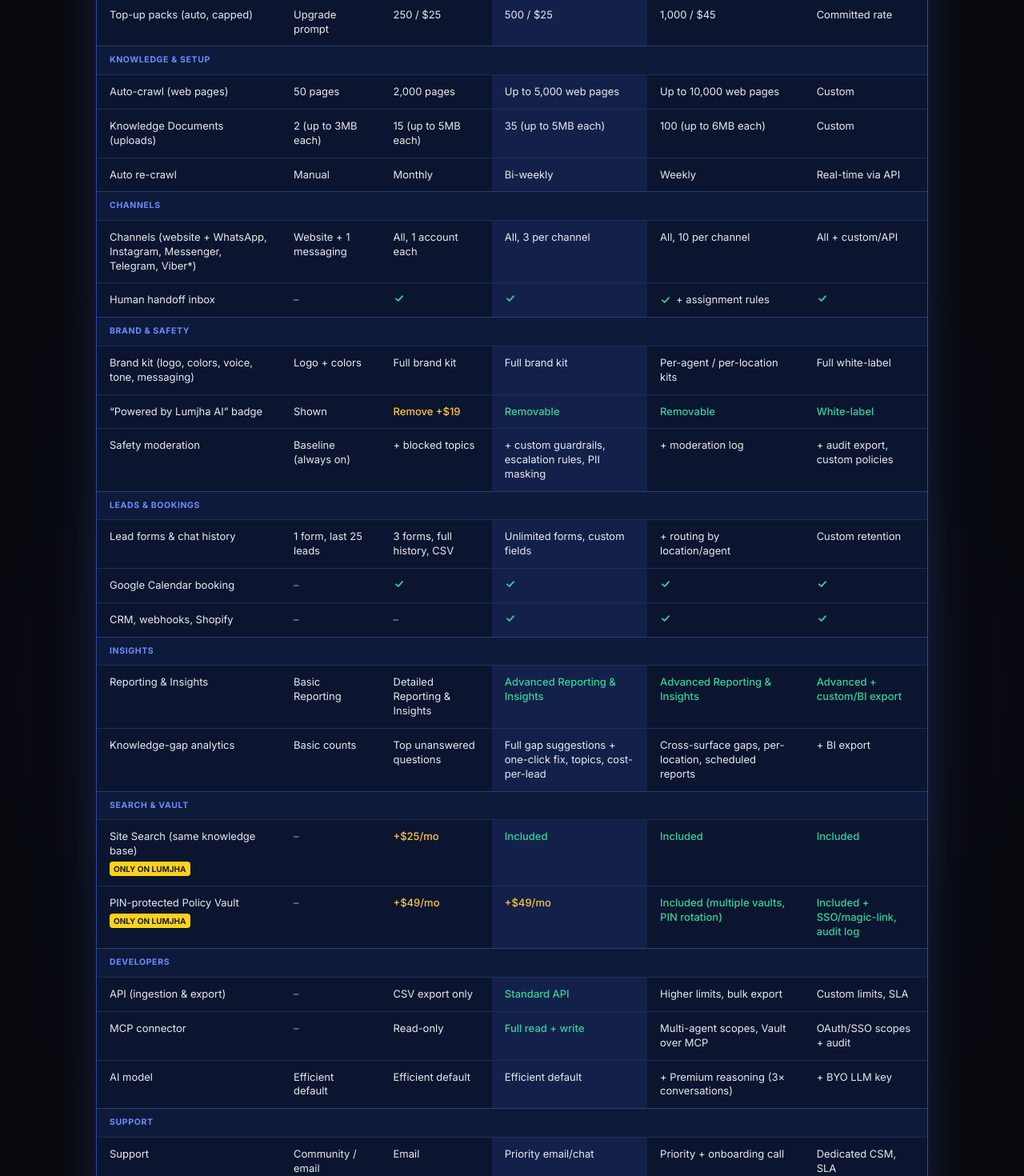
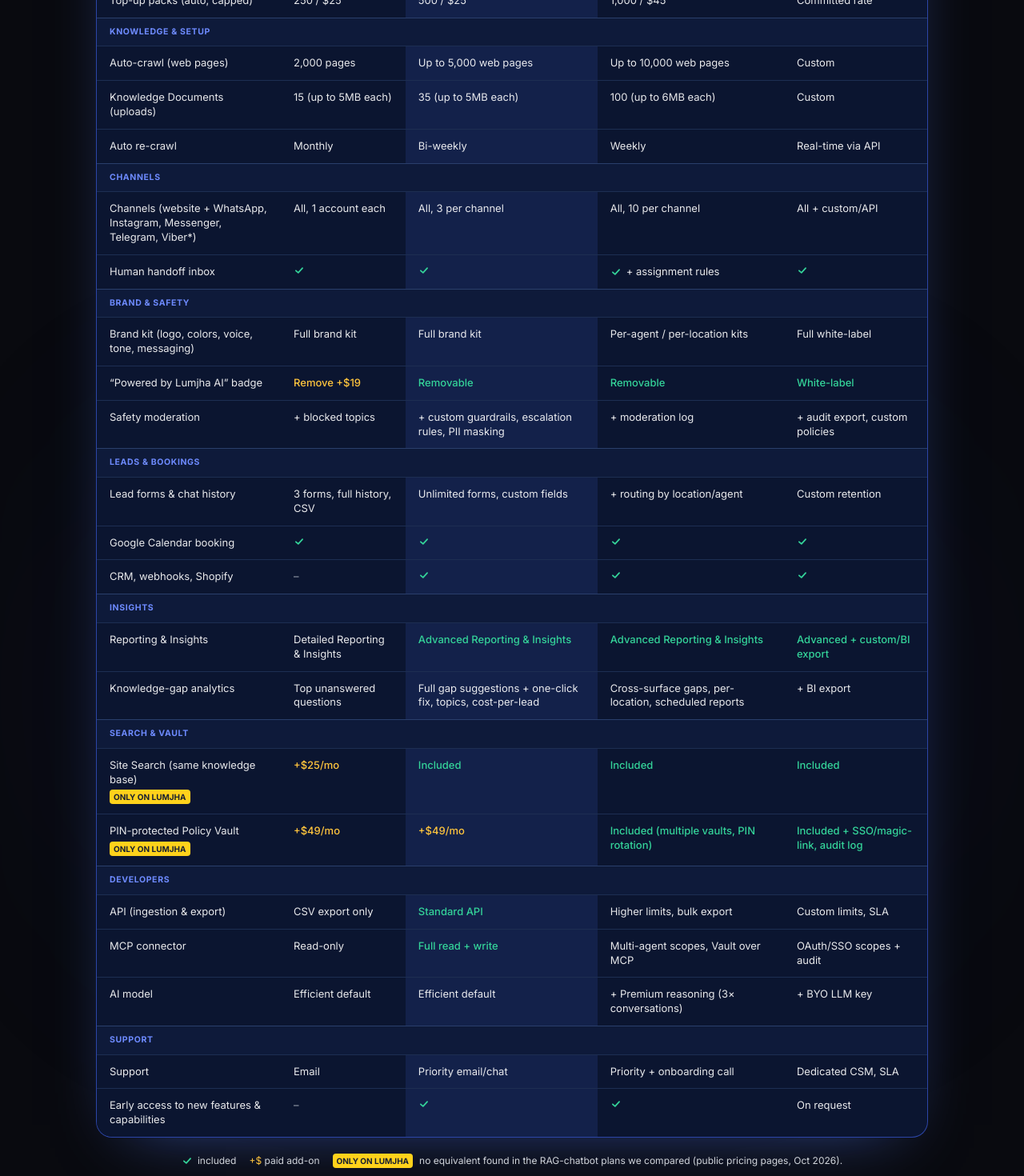
Before and after one commit to Aayush-Skp/lumjhatest, a Next.js app: page /pricing in a window 1280 px wide. Shown: the part 4660-6130 px from the top of the page at 80% size. Built offline with nearby package versions, Linux system fonts and the light colour scheme; no server answers.

Commit message:
removed the free trail from the pricing section

```diff
--- a/components/site/PlanMatrix.tsx
+++ b/components/site/PlanMatrix.tsx
@@ -3,7 +3,6 @@
    ============================================================ */
 
 const PLAN_COLUMNS = [
-  { name: "Free", price: "$0" },
   { name: "Starter", price: "$41/mo annual" },
   { name: "Growth ★", price: "$83/mo annual", featured: true },
   { name: "Pro", price: "$208/mo annual" },
@@ -19,23 +18,23 @@ type Cell = string | { text: string; tone: "addon" | "included" };
 const add = (text: string): Cell => ({ text, tone: "addon" });
 const inc = (text: string): Cell => ({ text, tone: "included" });
 
-type Row = { feature: string; exclusive?: boolean; cells: [Cell, Cell, Cell, Cell, Cell] };
+type Row = { feature: string; exclusive?: boolean; cells: [Cell, Cell, Cell, Cell] };
 
 const GROUPS: { title: string; rows: Row[] }[] = [
   {
     title: "Usage",
     rows: [
-      { feature: "AI conversations / month", cells: ["50", "500", "2,000", "6,000", "Custom (committed)"] },
-      { feature: "AI agents", cells: ["1", "1", "3", "10", "Custom"] },
-      { feature: "Top-up packs (auto, capped)", cells: ["Upgrade prompt", "250 / $25", "500 / $25", "1,000 / $45", "Committed rate"] },
+      { feature: "AI conversations / month", cells: ["500", "2,000", "6,000", "Custom (committed)"] },
+      { feature: "AI agents", cells: ["1", "3", "10", "Custom"] },
+      { feature: "Top-up packs (auto, capped)", cells: ["250 / $25", "500 / $25", "1,000 / $45", "Committed rate"] },
     ],
   },
   {
     title: "Knowledge & setup",
     rows: [
-      { feature: "Auto-crawl (web pages)", cells: ["50 pages", "2,000 pages", "Up to 5,000 web pages", "Up to 10,000 web pages", "Custom"] },
-      { feature: "Knowledge Documents (uploads)", cells: ["2 (up to 3MB each)", "15 (up to 5MB each)", "35 (up to 5MB each)", "100 (up to 6MB each)", "Custom"] },
-      { feature: "Auto re-crawl", cells: ["Manual", "Monthly", "Bi-weekly", "Weekly", "Real-time via API"] },
+      { feature: "Auto-crawl (web pages)", cells: ["2,000 pages", "Up to 5,000 web pages", "Up to 10,000 web pages", "Custom"] },
+      { feature: "Knowledge Documents (uploads)", cells: ["15 (up to 5MB each)", "35 (up to 5MB each)", "100 (up to 6MB each)", "Custom"] },
+      { feature: "Auto re-crawl", cells: ["Monthly", "Bi-weekly", "Weekly", "Real-time via API"] },
     ],
   },
   {
@@ -43,28 +42,28 @@ const GROUPS: { title: string; rows: Row[] }[] = [
     rows: [
       {
         feature: "Channels (website + WhatsApp, Instagram, Messenger, Telegram, Viber*)",
-        cells: ["Website + 1 messaging", "All, 1 account each", "All, 3 per channel", "All, 10 per channel", "All + custom/API"],
+        cells: ["All, 1 account each", "All, 3 per channel", "All, 10 per channel", "All + custom/API"],
       },
-      { feature: "Human handoff inbox", cells: ["–", "✓", "✓", "✓ + assignment rules", "✓"] },
+      { feature: "Human handoff inbox", cells: ["✓", "✓", "✓ + assignment rules", "✓"] },
     ],
   },
   {
     title: "Brand & safety",
     rows: [
-      { feature: "Brand kit (logo, colors, voice, tone, messaging)", cells: ["Logo + colors", "Full brand kit", "Full brand kit", "Per-agent / per-location kits", "Full white-label"] },
-      { feature: "“Powered by Lumjha AI” badge", cells: ["Shown", add("Remove +$19"), inc("Removable"), inc("Removable"), inc("White-label")] },
+      { feature: "Brand kit (logo, colors, voice, tone, messaging)", cells: ["Full brand kit", "Full brand kit", "Per-agent / per-location kits", "Full white-label"] },
+      { feature: "“Powered by Lumjha AI” badge", cells: [add("Remove +$19"), inc("Removable"), inc("Removable"), inc("White-label")] },
       {
         feature: "Safety moderation",
-        cells: ["Baseline (always on)", "+ blocked topics", "+ custom guardrails, escalation rules, PII masking", "+ moderation log", "+ audit export, custom policies"],
+        cells: ["+ blocked topics", "+ custom guardrails, escalation rules, PII masking", "+ moderation log", "+ audit export, custom policies"],
       },
     ],
   },
   {
     title: "Leads & bookings",
     rows: [
-      { feature: "Lead forms & chat history", cells: ["1 form, last 25 leads", "3 forms, full history, CSV", "Unlimited forms, custom fields", "+ routing by location/agent", "Custom retention"] },
-      { feature: "Google Calendar booking", cells: ["–", "✓", "✓", "✓", "✓"] },
-      { feature: "CRM, webhooks, Shopify", cells: ["–", "–", "✓", "✓", "✓"] },
+      { feature: "Lead forms & chat history", cells: ["3 forms, full history, CSV", "Unlimited forms, custom fields", "+ routing by location/agent", "Custom retention"] },
+      { feature: "Google Calendar booking", cells: ["✓", "✓", "✓", "✓"] },
+      { feature: "CRM, webhooks, Shopify", cells: ["–", "✓", "✓", "✓"] },
     ],
   },
   {
@@ -72,38 +71,38 @@ const GROUPS: { title: string; rows: Row[] }[] = [
     rows: [
       {
         feature: "Reporting & Insights",
-        cells: ["Basic Reporting", "Detailed Reporting & Insights", inc("Advanced Reporting & Insights"), inc("Advanced Reporting & Insights"), inc("Advanced + custom/BI export")],
+        cells: ["Detailed Reporting & Insights", inc("Advanced Reporting & Insights"), inc("Advanced Reporting & Insights"), inc("Advanced + custom/BI export")],
       },
       {
         feature: "Knowledge-gap analytics",
-        cells: ["Basic counts", "Top unanswered questions", "Full gap suggestions + one-click fix, topics, cost-per-lead", "Cross-surface gaps, per-location, scheduled reports", "+ BI export"],
+        cells: ["Top unanswered questions", "Full gap suggestions + one-click fix, topics, cost-per-lead", "Cross-surface gaps, per-location, scheduled reports", "+ BI export"],
       },
     ],
   },
   {
     title: "Search & vault",
     rows: [
-      { feature: "Site Search (same knowledge base)", exclusive: true, cells: ["–", add("+$25/mo"), inc("Included"), inc("Included"), inc("Included")] },
+      { feature: "Site Search (same knowledge base)", exclusive: true, cells: [add("+$25/mo"), inc("Included"), inc("Included"), inc("Included")] },
       {
         feature: "PIN-protected Policy Vault",
         exclusive: true,
-        cells: ["–", add("+$49/mo"), add("+$49/mo"), inc("Included (multiple vaults, PIN rotation)"), inc("Included + SSO/magic-link, audit log")],
+        cells: [add("+$49/mo"), add("+$49/mo"), inc("Included (multiple vaults, PIN rotation)"), inc("Included + SSO/magic-link, audit log")],
       },
     ],
   },
   {
     title: "Developers",
     rows: [
-      { feature: "API (ingestion & export)", cells: ["–", "CSV export only", inc("Standard API"), "Higher limits, bulk export", "Custom limits, SLA"] },
-      { feature: "MCP connector", cells: ["–", "Read-only", inc("Full read + write"), "Multi-agent scopes, Vault over MCP", "OAuth/SSO scopes + audit"] },
-      { feature: "AI model", cells: ["Efficient default", "Efficient default", "Efficient default", "+ Premium reasoning (3× conversations)", "+ BYO LLM key"] },
+      { feature: "API (ingestion & export)", cells: ["CSV export only", inc("Standard API"), "Higher limits, bulk export", "Custom limits, SLA"] },
+      { feature: "MCP connector", cells: ["Read-only", inc("Full read + write"), "Multi-agent scopes, Vault over MCP", "OAuth/SSO scopes + audit"] },
+      { feature: "AI model", cells: ["Efficient default", "Efficient default", "+ Premium reasoning (3× conversations)", "+ BYO LLM key"] },
     ],
   },
   {
     title: "Support",
     rows: [
-      { feature: "Support", cells: ["Community / email", "Email", "Priority email/chat", "Priority + onboarding call", "Dedicated CSM, SLA"] },
-      { feature: "Early access to new features & capabilities", cells: ["–", "–", "✓", "✓", "On request"] },
+      { feature: "Support", cells: ["Email", "Priority email/chat", "Priority + onboarding call", "Dedicated CSM, SLA"] },
+      { feature: "Early access to new features & capabilities", cells: ["–", "✓", "✓", "On request"] },
     ],
   },
 ];
@@ -151,7 +150,7 @@ export default function PlanMatrix({ className = "" }: { className?: string }) {
   return (
     <div className={className}>
       <div className="mx-auto max-w-[1040px] overflow-x-auto rounded-2xl border border-[#3B5BDB]/70 bg-[#0B1530] shadow-[0_24px_80px_-40px_rgba(82,125,255,0.6)] light:border-[#C9D8FF] light:bg-white">
-        <table className="w-full min-w-[860px] border-collapse text-left text-[13px] leading-snug text-ink/90">
+        <table className="w-full min-w-[740px] border-collapse text-left text-[13px] leading-snug text-ink/90">
           <caption className="sr-only">Features included in each Lumjha AI plan</caption>
           <thead>
             <tr className="border-b border-[#2A3F6B] light:border-[#E1E8F5]">
```
